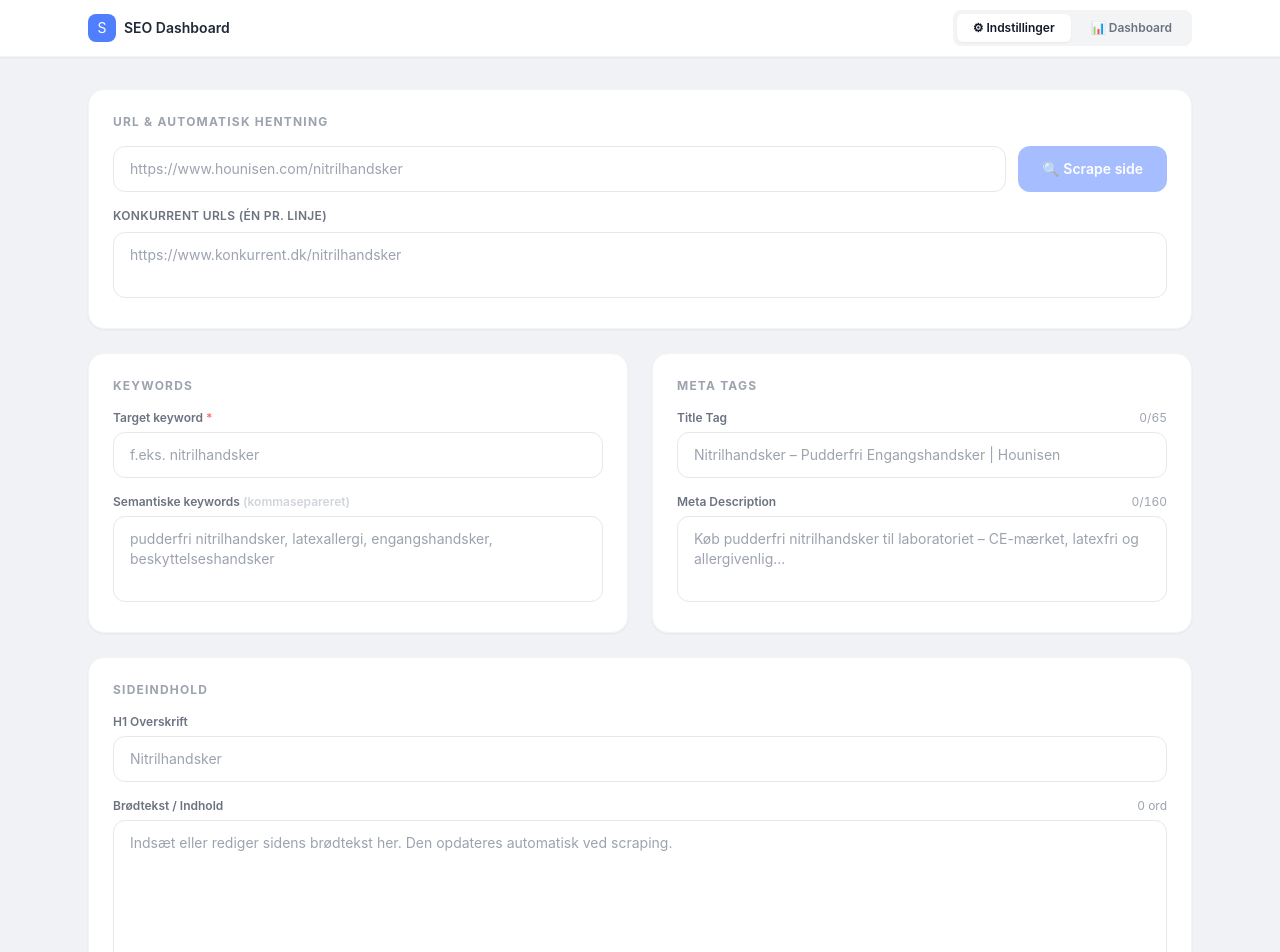
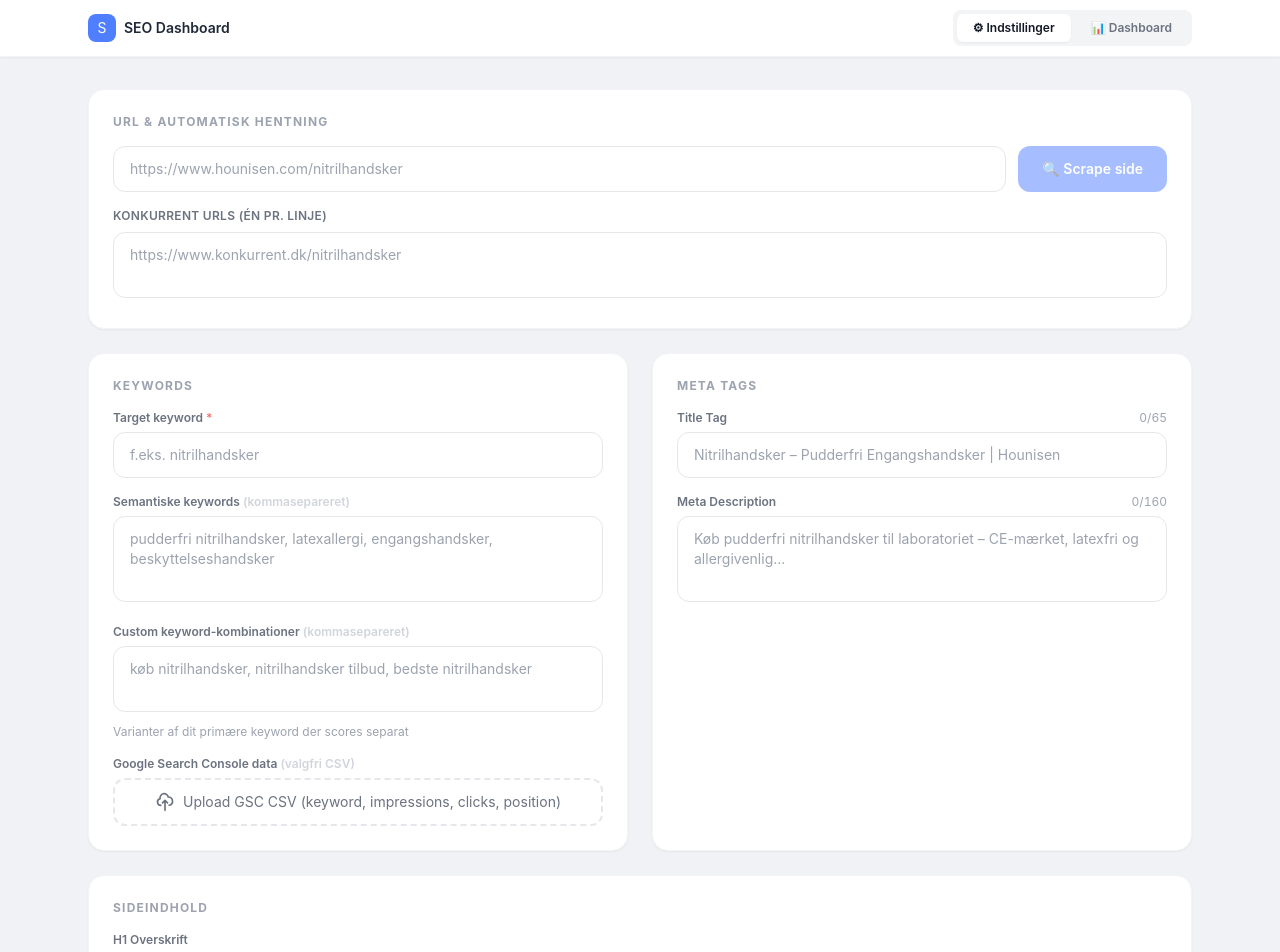
Before and after one commit to hounisen/seo-dashboard, a Next.js app: page / in a window 1280 px wide. Shown: the top 952 px of the page. Built offline with nearby package versions, Linux system fonts and the light colour scheme.

Commit message:
Tilføj GSC upload og custom keywords

```diff
--- a/src/app/page.tsx
+++ b/src/app/page.tsx
@@ -9,10 +9,18 @@ interface FormState {
   competitorUrls: string
   targetKeyword: string
   semanticKeywords: string
+  customKeywords: string
   pageTitle: string
   metaDescription: string
   h1: string
   bodyContent: string
+}
+
+interface GscData {
+  keyword: string
+  impressions: number
+  clicks: number
+  position: number
 }
 
 const DEFAULT_FORM: FormState = {
@@ -20,6 +28,7 @@ const DEFAULT_FORM: FormState = {
   competitorUrls: '',
   targetKeyword: '',
   semanticKeywords: '',
+  customKeywords: '',
   pageTitle: '',
   metaDescription: '',
   h1: '',
@@ -115,6 +124,8 @@ export default function SeoDashboard() {
   const [scrapeError, setScrapeError] = useState('')
   const [openRec, setOpenRec] = useState<string | null>(null)
   const [activeTab, setActiveTab] = useState<'form' | 'dashboard'>('form')
+  const [gscData, setGscData] = useState<GscData[]>([])
+  const [gscFileName, setGscFileName] = useState('')
 
   // Live-recalculate whenever form changes
   useEffect(() => {
@@ -166,6 +177,35 @@ export default function SeoDashboard() {
       setScraping(false)
     }
   }, [form.url])
+
+  // Handle GSC CSV upload
+  const handleGscUpload = useCallback((e: React.ChangeEvent<HTMLInputElement>) => {
+    const file = e.target.files?.[0]
+    if (!file) return
+
+    setGscFileName(file.name)
+    const reader = new FileReader()
+    reader.onload = (evt) => {
+      const text = evt.target?.result as string
+      const lines = text.split('\n').filter(Boolean)
+      const data: GscData[] = []
+
+      // Parse CSV - skip header row
+      for (let i = 1; i < lines.length; i++) {
+        const parts = lines[i].split(',').map(s => s.trim().replace(/"/g, ''))
+        if (parts.length >= 4) {
+          data.push({
+            keyword: parts[0],
+            impressions: parseInt(parts[1]) || 0,
+            clicks: parseInt(parts[2]) || 0,
+            position: parseFloat(parts[3]) || 0,
+          })
+        }
+      }
+      setGscData(data)
+    }
+    reader.readAsText(file)
+  }, [])
 
   const pct = result?.percentage ?? 0
 
@@ -285,6 +325,45 @@ export default function SeoDashboard() {
                     onChange={e => updateForm('semanticKeywords', e.target.value)}
                     className="w-full px-4 py-3 rounded-xl border border-gray-200 text-sm focus:outline-none focus:ring-2 focus:ring-blue-200 focus:border-blue-400 transition resize-none"
                   />
+                </div>
+                <div>
+                  <label className="text-xs font-semibold text-gray-500 block mb-1.5">
+                    Custom keyword-kombinationer <span className="text-gray-300">(kommasepareret)</span>
+                  </label>
+                  <textarea
+                    rows={2}
+                    placeholder="køb nitrilhandsker, nitrilhandsker tilbud, bedste nitrilhandsker"
+                    value={form.customKeywords}
+                    onChange={e => updateForm('customKeywords', e.target.value)}
+                    className="w-full px-4 py-3 rounded-xl border border-gray-200 text-sm focus:outline-none focus:ring-2 focus:ring-blue-200 focus:border-blue-400 transition resize-none"
+                  />
+                  <p className="text-xs text-gray-400 mt-1.5">Varianter af dit primære keyword der scores separat</p>
+                </div>
+                <div>
+                  <label className="text-xs font-semibold text-gray-500 block mb-1.5">
+                    Google Search Console data <span className="text-gray-300">(valgfri CSV)</span>
+                  </label>
+                  <div className="relative">
+                    <input
+                      type="file"
+                      accept=".csv"
+                      onChange={handleGscUpload}
+                      className="hidden"
+                      id="gsc-upload"
+                    />
+                    <label
+                      htmlFor="gsc-upload"
+                      className="flex items-center justify-center gap-2 px-4 py-3 rounded-xl border-2 border-dashed border-gray-200 text-sm text-gray-500 hover:border-blue-300 hover:text-blue-600 transition cursor-pointer"
+                    >
+                      <svg className="w-5 h-5" fill="none" stroke="currentColor" viewBox="0 0 24 24">
+                        <path strokeLinecap="round" strokeLinejoin="round" strokeWidth={2} d="M7 16a4 4 0 01-.88-7.903A5 5 0 1115.9 6L16 6a5 5 0 011 9.9M15 13l-3-3m0 0l-3 3m3-3v12" />
+                      </svg>
+                      {gscFileName || 'Upload GSC CSV (keyword, impressions, clicks, position)'}
+                    </label>
+                  </div>
+                  {gscData.length > 0 && (
+                    <p className="text-xs text-green-600 mt-1.5 font-medium">✓ {gscData.length} keywords indlæst fra GSC</p>
+                  )}
                 </div>
               </div>
             </div>
@@ -506,6 +585,79 @@ export default function SeoDashboard() {
                   </div>
                 </div>
 
+                {/* Custom Keywords section */}
+                {form.customKeywords && (
+                  <div className="bg-white rounded-2xl p-6 shadow-sm border border-gray-100 animate-fade-up-3">
+                    <p className="text-xs font-bold tracking-widest uppercase text-gray-400 mb-4">Custom Keyword-kombinationer</p>
+                    <div className="flex flex-wrap gap-2 mb-4">
+                      {form.customKeywords.split(',').map(kw => kw.trim()).filter(Boolean).map((kw, i) => {
+                        const text = [form.pageTitle, form.metaDescription, form.h1, form.bodyContent].join(' ').toLowerCase()
+                        const count = (text.match(new RegExp(kw.toLowerCase(), 'g')) || []).length
+                        const status = count === 0 ? 'red' : count < 2 ? 'yellow' : 'green'
+                        return (
+                          <span key={i}
+                            className={`inline-flex items-center gap-1.5 px-3 py-1.5 rounded-full text-xs font-semibold transition-transform hover:scale-105 ${
+                              status === 'green'
+                                ? 'bg-emerald-50 text-emerald-700'
+                                : status === 'yellow'
+                                ? 'bg-amber-50 text-amber-700 border border-amber-200'
+                                : 'bg-red-50 text-red-600 border border-red-200'
+                            }`}>
+                            {kw}
+                            {status === 'green' && <span className="text-emerald-500">✓</span>}
+                            {count > 0 && status !== 'green' && (
+                              <span className="bg-black/10 rounded-full px-1.5">{count}×</span>
+                            )}
+                          </span>
+                        )
+                      })}
+                    </div>
+                    <p className="text-xs text-gray-400">Disse keyword-kombinationer tæller <strong>ikke</strong> i den samlede SEO-score, men viser om du dækker long-tail varianter.</p>
+                  </div>
+                )}
+
+                {/* GSC Data comparison */}
+                {gscData.length > 0 && (
+                  <div className="bg-white rounded-2xl p-6 shadow-sm border border-gray-100 animate-fade-up-3">
+                    <p className="text-xs font-bold tracking-widest uppercase text-gray-400 mb-4">Google Search Console Data</p>
+                    <div className="overflow-x-auto -mx-2">
+                      <table className="w-full text-sm min-w-[480px]">
+                        <thead>
+                          <tr className="border-b border-gray-100">
+                            {['Keyword', 'Impressions', 'Clicks', 'Position', 'På siden?'].map(h => (
+                              <th key={h} className="text-left text-xs font-bold tracking-widest uppercase text-gray-400 pb-3 px-3">{h}</th>
+                            ))}
+                          </tr>
+                        </thead>
+                        <tbody>
+                          {gscData.slice(0, 10).map((row, i) => {
+                            const text = [form.pageTitle, form.metaDescription, form.h1, form.bodyContent].join(' ').toLowerCase()
+                            const onPage = text.includes(row.keyword.toLowerCase())
+                            return (
+                              <tr key={i} className="border-b border-gray-50 hover:bg-gray-50 transition">
+                                <td className="py-3 px-3 font-medium text-gray-800">{row.keyword}</td>
+                                <td className="py-3 px-3 text-gray-600 tabular-nums">{row.impressions.toLocaleString()}</td>
+                                <td className="py-3 px-3 text-gray-600 tabular-nums">{row.clicks.toLocaleString()}</td>
+                                <td className="py-3 px-3 text-gray-600 tabular-nums">{row.position.toFixed(1)}</td>
+                                <td className="py-3 px-3">
+                                  {onPage ? (
+                                    <span className="text-emerald-600 text-xs font-semibold">✓ Ja</span>
+                                  ) : (
+                                    <span className="text-red-500 text-xs font-semibold">✗ Nej</span>
+                                  )}
+                                </td>
+                              </tr>
+                            )
+                          })}
+                        </tbody>
+                      </table>
+                    </div>
+                    {gscData.length > 10 && (
+                      <p className="text-xs text-gray-400 mt-3">Viser top 10 af {gscData.length} keywords fra GSC</p>
+                    )}
+                  </div>
+                )}
+
                 {/* Content gaps */}
                 <div className="bg-white rounded-2xl p-6 shadow-sm border border-gray-100 animate-fade-up-3">
                   <p className="text-xs font-bold tracking-widest uppercase text-gray-400 mb-4">Content Gap Analyse</p>
```
